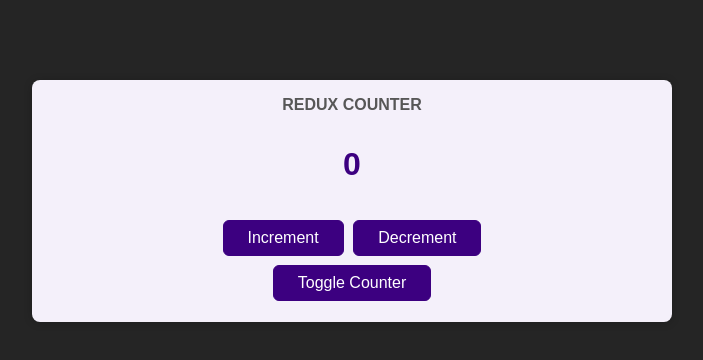
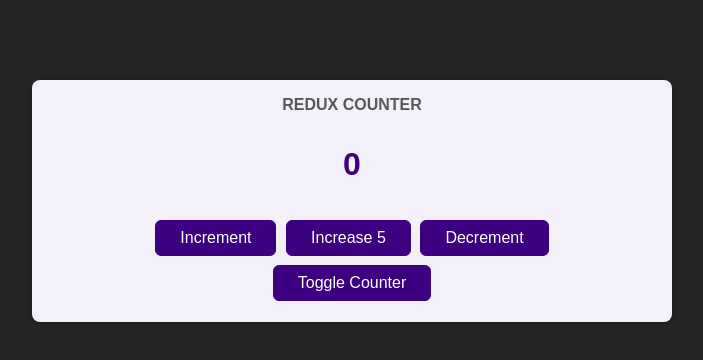
Before and after one commit to truongtran990/react-course-Academind, a React (Create React App) app in the folder 18-redux/: page / in a window 1280 px wide. Shown: the top 360 px of the page, without its empty margins (288-991 px from the left). Built offline with nearby package versions, Linux system fonts and the light colour scheme.

Commit message:
add payload to action

```diff
--- a/18-redux/src/components/Counter.js
+++ b/18-redux/src/components/Counter.js
@@ -1,4 +1,4 @@
-import { useSelector, useDispatch, connect } from "react-redux";
+import { useSelector, useDispatch } from "react-redux";
 
 import classes from "./Counter.module.css";
 import { Component } from "react";
@@ -17,6 +17,13 @@ const Counter = () => {
         type: "increment",
       });
   };
+  const increaseHandler = (count = 5) => {
+    dispatch &&
+      dispatch({
+        type: "increase",
+        amount: 5,
+      });
+  };
   const decrementHandler = () => {
     dispatch &&
       dispatch({
@@ -30,6 +37,7 @@ const Counter = () => {
       <div className={classes.value}>{counter}</div>
       <div>
         <button onClick={incrementHandler}>Increment</button>
+        <button onClick={increaseHandler}>Increase 5</button>
         <button onClick={decrementHandler}>Decrement</button>
       </div>
       <button onClick={toggleCounterHandler}>Toggle Counter</button>
@@ -37,42 +45,42 @@ const Counter = () => {
   );
 };
 
-class CounterV2 extends Component {
-  incrementHandler() {
-    this.props.increment();
-  }
-  decrementHandler() {
-    this.props.decrement();
-  }
-  toggleCounterHandler() {}
+export default Counter;
 
-  render() {
-    return (
-      <main className={classes.counter}>
-        <h1>Redux Counter</h1>
-        <div className={classes.value}>{this.props.counter}</div>
-        <div>
-          <button onClick={this.incrementHandler.bind(this)}>Increment</button>
-          <button onClick={this.decrementHandler.bind(this)}>Decrement</button>
-        </div>
-        <button onClick={this.toggleCounterHandler}>Toggle Counter</button>
-      </main>
-    );
-  }
-}
+// class CounterV2 extends Component {
+//   incrementHandler() {
+//     this.props.increment();
+//   }
+//   decrementHandler() {
+//     this.props.decrement();
+//   }
+//   toggleCounterHandler() {}
 
-// export default Counter;
+//   render() {
+//     return (
+//       <main className={classes.counter}>
+//         <h1>Redux Counter</h1>
+//         <div className={classes.value}>{this.props.counter}</div>
+//         <div>
+//           <button onClick={this.incrementHandler.bind(this)}>Increment</button>
+//           <button onClick={this.decrementHandler.bind(this)}>Decrement</button>
+//         </div>
+//         <button onClick={this.toggleCounterHandler}>Toggle Counter</button>
+//       </main>
+//     );
+//   }
+// }
 
-const mapStateToProps = (state) => {
-  return {
-    counter: state.counter,
-  };
-};
+// const mapStateToProps = (state) => {
+//   return {
+//     counter: state.counter,
+//   };
+// };
 
-const mapDispatchToProps = (dispatch) => {
-  return {
-    increment: () => dispatch({ type: "increment" }),
-    decrement: () => dispatch({ type: "decrement" }),
-  };
-};
-export default connect(mapStateToProps, mapDispatchToProps)(CounterV2);
+// const mapDispatchToProps = (dispatch) => {
+//   return {
+//     increment: () => dispatch({ type: "increment" }),
+//     decrement: () => dispatch({ type: "decrement" }),
+//   };
+// };
+// export default connect(mapStateToProps, mapDispatchToProps)(CounterV2);
--- a/18-redux/src/store/index.js
+++ b/18-redux/src/store/index.js
@@ -7,10 +7,15 @@ import { createStore } from "redux";
  * @returns new udpated state
  */
 const counterReducer = (state = { counter: 0 }, action) => {
+  console.log(action);
   switch (action.type) {
     case "increment":
       return {
         counter: state.counter + 1,
+      };
+    case "increase":
+      return {
+        counter: state.counter + action.amount,
       };
     case "decrement":
       return {
```
